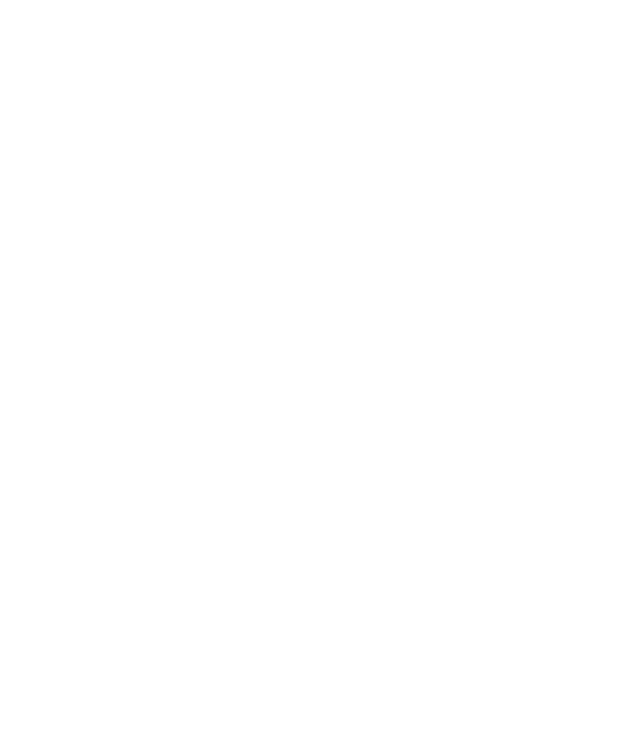
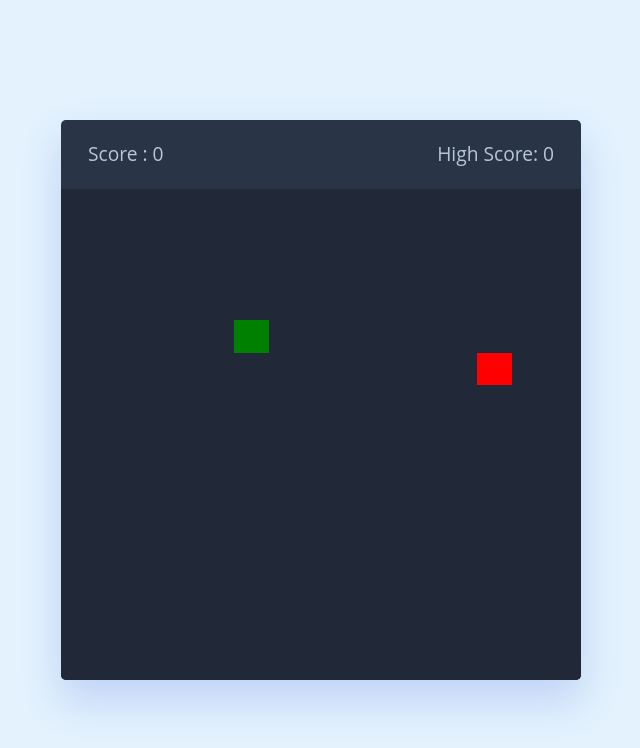
Before and after one commit to N0wah/Folie-Games, a website: page Snake/Snake.html in a window 1280 px wide. Shown: the whole page, without its empty margins (319-959 px from the left). Drawn offline with Linux system fonts and the light colour scheme.

Commit message:
html snake ajout

```diff
--- a/Snake/Snake.html
+++ b/Snake/Snake.html
@@ -5,8 +5,16 @@
     <meta name="viewport" content="width=device-width, initial-scale=1.0">
     <title>Snake</title>
     <link href="/dist/output.css" rel="stylesheet">
+    <link rel="stylesheet" href="StyleSnake.css">
+    <script src="Snake.js" defer></script>
 </head>
 <body>
-    <div class="bg-black fixed w-full h-full"></div>
+    <div class="wrapper">
+        <div class="game-details">
+            <span class="score">Score : 0</span>
+            <span class="hScore">High Score : 0</span>
+        </div>
+        <div class="play-board"></div>
+    </div>
 </body>
 </html>
--- a/Snake/Snake.js
+++ b/Snake/Snake.js
@@ -1,55 +1,65 @@
 "use strict";
-const playBoard = document.getElementById("play-board");
-const scoreElement = document.getElementById("Score");
-const highScoreElement = document.getElementById("hScore");
+const playBoard = document.querySelector(".play-board"); //constant qui recupere "playBoard"
+const scoreElement = document.querySelector(".score"); //constant qui recupere "score"
+const highScoreElement = document.querySelector(".hScore");//constant qui recupere "hScore"
 
-let foodX, foodY;
-let snakeX = 6, snakeY = 5;
+let foodX, foodY; // declaration des variables pour la pomme
+let snakeX = 6, snakeY = 5; // declaration des variables pour le snake
 let snakebody = [];
-let velocityX = 0, velocityY = 0;
+let velocityX = 0, velocityY = 0; // deplacement du snake
 let gameOver = false;
 let score = 0;
 let setIntervalId ;
 
-let highScore = localStorage.getItem("hScore") || 0;
-highScoreElement.innerText = `High Score: ${highScore}`;
+let highScore = localStorage.getItem("hScore") || 0;    // recuperation de la valeur en local
+highScoreElement.innerText = `High Score: ${highScore}`; // remplacer le high score html par le js
 
-const changementDirection = (e) => {
+const changementDirection = (e) => {  // fonction pour les changements de direction
     if (e.key === "ArrowUp"){
+        if(velocityY == 1)   // pour empecher de ce déplacer à l'opposer
+            return;
         velocityX = 0;
-        velocityY = -1;
+        velocityY = -1;   // déplacement vers le haut
     }else if (e.key === "ArrowDown"){
+        if(velocityY == -1) // pour empecher de ce déplacer à l'opposer
+            return;
         velocityX = 0;
-        velocityY = 1;
+        velocityY = 1; // déplacement vers le bas
     }else if (e.key === "ArrowLeft"){
-        velocityX = -1;
+        if(velocityX == 1) // pour empecher de ce déplacer à l'opposer
+        return
+        velocityX = -1; // déplacement vers la gauche
         velocityY = 0;
     }else if (e.key === "ArrowRight"){
-        velocityX = 1;
+        if(velocityX == -1) // pour empecher de ce déplacer à l'opposer
+        return
+        velocityX = 1; // déplacement vers la droite
         velocityY = 0;
     }
 
 }
 
 
-const changeFoodPosition = () => {
+const changeFoodPosition = () => {     //fonction pour faire apparaitre la pomme aléatoirement
 
-    foodX = Math.floor(Math.random()*15)+1;
-    foodY = Math.floor(Math.random()*15)+1;
+    foodX = Math.floor(Math.random()*15)+1; // position sur l'abscisse
+    foodY = Math.floor(Math.random()*15)+1; // position sur l'ordonné
+
+
 }
 
-const handleGameover = () => {
+const handleGameover = () => {   //fonction game over
     clearInterval(setIntervalId);
-    alert("Game Over! Appuyer sur OK pour recommencer");
-    location.reload();
+    alert("Game Over! Appuyer sur OK pour recommencer"); // pop up alerte
+    location.reload(); // recharge de la page
 }
 
 
-const initGame = () => {
+const initGame = () => { // initation de du jeu
 
-    if(gameOver) return  handleGameover();
+    if(gameOver) return  handleGameover();   // si gameover = true donc ça exécute la fontion handleGameover
 
-    let htmlMarkup = `<div class="food" style="grid-area: ${foodY} / ${foodX}"></div>`;
+    let htmlMarkup = `<div class="food" style="grid-area: ${foodY} / ${foodX}"></div>`; // cela rajoute un div "class food" dans le html
 
     if (snakeX === foodX && snakeY === foodY){
         changeFoodPosition();
@@ -74,7 +84,7 @@ const initGame = () => {
     snakeX += velocityX;
     snakeY += velocityY;
 
-    if(snakeX <= 0 || snakeX >= 16 || snakeY <= 0 || snakeY >= 16){
+    if(snakeX <= 0 || snakeX >=16 || snakeY <= 0 || snakeY >= 16){
         gameOver = true;
     }
 
@@ -89,5 +99,5 @@ const initGame = () => {
 }
 
 changeFoodPosition();
-setIntervalId = setInterval(initGame, 125);
+setIntervalId = setInterval(initGame, 95);
 document.addEventListener("keydown", changementDirection);
--- a/Snake/StyleSnake.css
+++ b/Snake/StyleSnake.css
@@ -1,9 +1,49 @@
 .food {
-    background-image: url(apple-3155.svg);
+    background: red;
     background-size: cover;
 }
 
 .head {
-    background-image: url(round-animal-outlined-face-4-01-snake-icon-original.svg);
+    background: green;
     background-size: cover;
 }
+
+* {
+    margin: 0;
+    padding: 0;
+    box-sizing: border-box;
+    font-family: 'Open Sans', sans-serif;
+  }
+  body {
+    display: flex;
+    align-items: center;
+    justify-content: center;
+    min-height: 100vh;
+    background: #E3F2FD;
+  }
+  .wrapper {
+    width: 65vmin;
+    height: 70vmin;
+    display: flex;
+    overflow: hidden;
+    flex-direction: column;
+    justify-content: center;
+    border-radius: 5px;
+    background: #293447;
+    box-shadow: 0 20px 40px rgba(52, 87, 220, 0.2);
+  }
+  .game-details {
+    color: #B8C6DC;
+    font-weight: 500;
+    font-size: 1.2rem;
+    padding: 20px 27px;
+    display: flex;
+    justify-content: space-between;
+  }
+  .play-board {
+    height: 100%;
+    width: 100%;
+    display: grid;
+    background: #212837;
+    grid-template: repeat(15, 1fr) / repeat(15, 1fr);
+  }
```
Also changed, not shown: dist/output.css.
